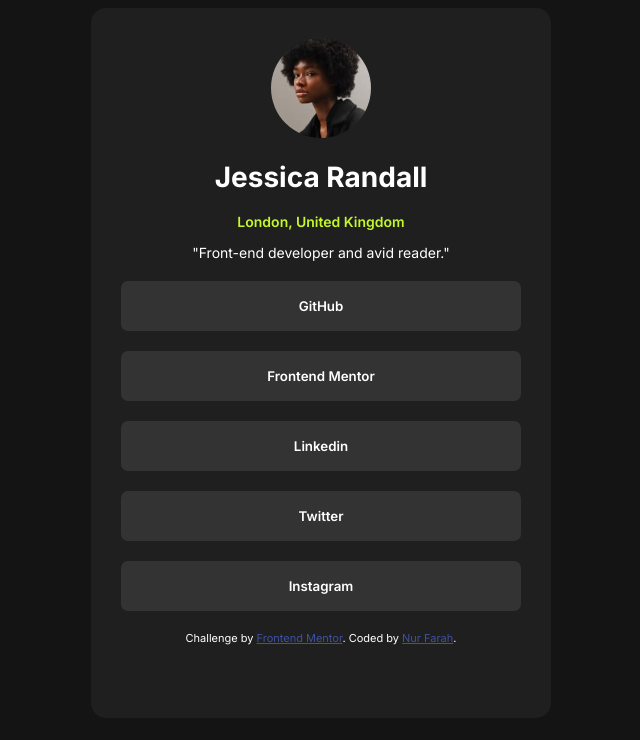
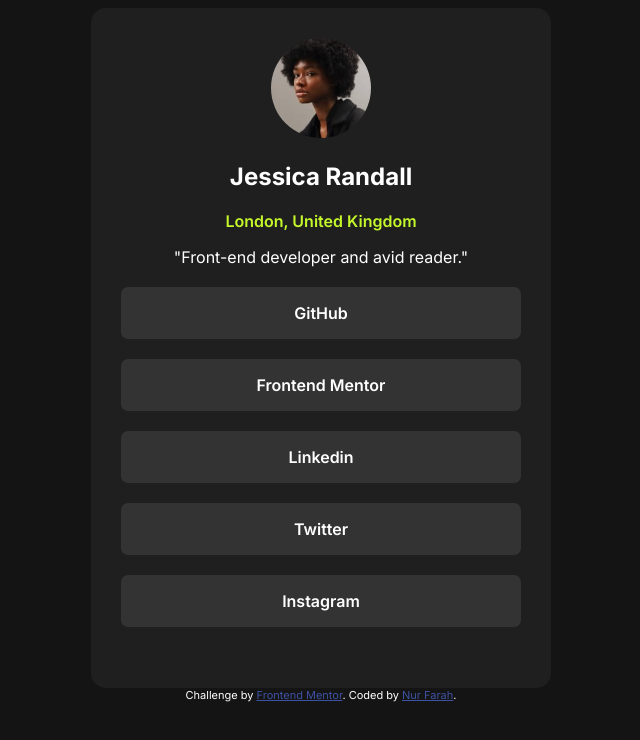
Before and after one commit to NF0mar/social-links-profile, a plain HTML site: page index.html in a window 1280 px wide. Shown: the whole page, without its empty margins (319-959 px from the left). Drawn offline with Linux system fonts and the light colour scheme.

Commit message:
created css folder and changed some styles

```diff
--- /dev/null
+++ b/css/styles.css
@@ -0,0 +1,56 @@
+.attribution { font-size: 11px; text-align: center; }
+.attribution a { color: hsl(228, 45%, 44%); }
+
+body {
+  background-color: hsl(0, 0%, 8%);
+  color: hsl(0, 0%, 100%);
+  font-family: "Inter", sans-serif;
+  font-size: 1em;;
+}
+
+.container {
+  background-color: hsl(0, 0%, 12%);
+  margin: auto;
+  text-align: center;
+  border-radius: 15px;
+  padding: 30px;
+  padding-bottom: 0;
+  max-width: 25rem;
+  height: 650px;
+}
+
+img {
+  border-radius: 100%;
+  width: 25%;
+}
+
+.address {
+  color: hsl(75, 94%, 57%);
+  font-weight: 600;
+  font-family: inherit;
+}
+
+.work {
+  color: hsl(0, 0%, 100%);
+  font-weight: 400;
+  font-family: inherit;
+}
+
+.btn {
+  text-decoration: none;
+  display: block;
+  background-color: hsl(0, 0%, 20%);
+  border-style: none;
+  padding: 1rem;
+  margin: 20px 0 20px 0;
+  color: hsl(0, 0%, 100%);
+  border-radius: 7px;
+  font-family: inherit;
+  font-weight: 600;
+}
+
+.btn:hover  {
+  background-color: hsl(75, 94%, 57%);
+  color: hsl(0, 0%, 8%);
+  cursor: pointer;
+}
--- a/index.html
+++ b/index.html
@@ -5,6 +5,7 @@
   <meta name="viewport" content="width=device-width, initial-scale=1.0"> <!-- displays site properly based on user's device -->
 
   <link rel="icon" type="image/png" sizes="32x32" href="./assets/images/favicon-32x32.png">
+  <link rel="stylesheet" href="css/styles.css"
   <link rel="preconnect" href="https://fonts.googleapis.com">
   <link rel="preconnect" href="https://fonts.gstatic.com" crossorigin>
   <link href="https://fonts.googleapis.com/css2?family=Inter:wght@100..900&display=swap" rel="stylesheet">
@@ -12,110 +13,32 @@
 
   <!-- Feel free to remove these styles or customise in your own stylesheet 👍 -->
   <style>
-    .attribution { font-size: 11px; text-align: center; }
-    .attribution a { color: hsl(228, 45%, 44%); }
-    body {
-      background-color: hsl(0, 0%, 8%);
-      color: hsl(0, 0%, 100%);
-      font-family: "Inter", sans-serif;
-      justify-items: center;
-      align-content: center;
-      font-size: 14px;
-    }
 
-    .container {
-      background-color: hsl(0, 0%, 12%);
-      margin: auto;
-      text-align: center;
-      border-radius: 15px;
-      padding: 30px;
-      width: 400px;
-      height: 650px;
-    }
-
-    img {
-      border-radius: 100px;
-      width: 25%;
-    }
-
-    .address {
-      color: hsl(75, 94%, 57%);
-      font-weight: 600;
-      font-family: inherit;
-    }
-
-    .work {
-      color: hsl(0, 0%, 100%);
-      font-weight: 400;
-      font-family: inherit;
-    }
-
-    .btn a {
-      text-decoration: none;
-      font-style: none;
-      color: hsl(0, 0%, 100%);
-      display: block;
-      padding: 1rem;
-    }
-
-    .btn {
-      display: block;
-      background-color: hsl(0, 0%, 20%);
-      border-style: none;
-      width: 100%;
-      height: 50px;
-      margin: 20px 0 20px 0;
-      color: hsl(0, 0%, 100%);
-      border-radius: 7px;
-      font-family: inherit;
-      font-weight: 600;
-    }
-
-    .btn:focus a {
-      background-color: hsl(75, 94%, 57%);
-      border: none;
-      outline: none;
-    }
-
-    .btn:focus {
-      border: none;
-      outline: none;
-      color: hsl(0, 0%, 8%);
-    }
-
-    .btn:hover a {
-      background-color: hsl(75, 94%, 57%);
-      color: hsl(0, 0%, 20%);
-      font-weight: 600;
-    }
-    .btn:hover  {
-      background-color: hsl(75, 94%, 57%);
-      color: hsl(0, 0%, 8%);
-      cursor: pointer;
-    }
   </style>
 </head>
 <body>
-
-  <div class="container">
+  <main>
+    <section class="container">
       <img src="assets/images/avatar-jessica.jpeg" alt="a good looking girl" />
       <h1>Jessica Randall</h1>
       <p class="address"> London, United Kingdom </p>
-
       <p class="work"> "Front-end developer and avid reader." </p>
 
-    <button class="btn"><a href="#">GitHub</a></p>
-    <button class="btn"><a href="#">Frontend Mentor</a></button>
-    <button class="btn"><a href="#">Linkedin</a></button>
-    <button class="btn"><a href="#">Twitter</a></button>
-    <button class="btn"><a href="#">Instagram</a></button>
+      <!--The <button> element should be used for any interaction that performs an action on the current page. The <a> element should be used for any interaction that navigates to another view.-->
 
+      <a href="#" class="btn">GitHub</a></p>
+      <a href="#" class="btn">Frontend Mentor</a>
+      <a href="#" class="btn">Linkedin</a>
+      <a href="#" class="btn">Twitter</a>
+      <a href="#" class="btn">Instagram</a>
+    </section>
+  </main>
+  <footer>
     <div class="attribution">
       Challenge by <a href="https://www.frontendmentor.io?ref=challenge" target="_blank">Frontend Mentor</a>.
       Coded by <a href="https://twitter.com/nf0mar" target="_blank">Nur Farah</a>.
     </div>
-  </div>
-
+  </footer>
 
 
 
```
Lines whose indentation alone changed are shown as unchanged.
